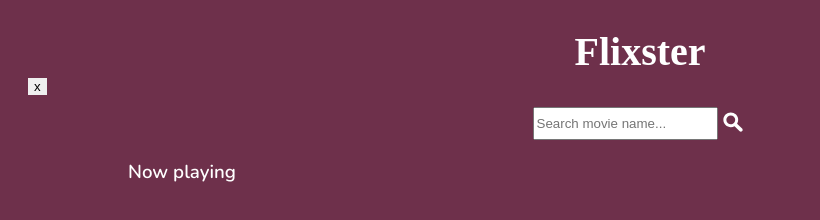
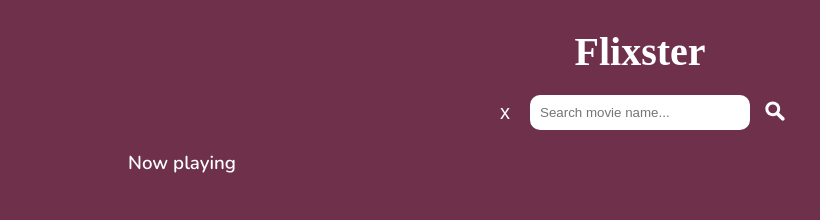
Before and after one commit to awang2330/Flixster, a plain HTML site: page index.html in a window 1280 px wide. Shown: the whole page, without its empty margins (0-820 px from the left). Drawn offline with nearby package versions, Linux system fonts and the light colour scheme; no server answers; a web font is replaced by a local one.

Commit message:
style for search bar

```diff
--- a/style.css
+++ b/style.css
@@ -24,7 +24,30 @@ h3 {
 form {
   display: flex;
   justify-content: center;
-  margin: 10px;
+}
+
+form input[type="text"] {
+  border: none;
+  padding: 10px;
+  border-radius: 10px;
+  width: 200px;
+  margin: 0 10px;
+}
+
+#search-bar-commands {
+  display: flex;
+  justify-content: center;
+  align-items: center;
+  margin: 20px;
+}
+
+.exit-search {
+  background: transparent;
+  color: #fff;
+  font-size: 20px;
+  width: 30px;
+  height: 30px;
+  cursor: pointer;
 }
 
 button {
@@ -52,6 +75,7 @@ button {
   margin-right: 100px;
 }
 
+/* Movie Containers */
 .movie-container {
   margin-bottom: 15px;
   width: 180px;
@@ -77,6 +101,7 @@ button {
   display: none;
 }
 
+/* Load More Button */
 #load-more-align {
   display: flex;
   justify-content: center;
@@ -97,6 +122,7 @@ button {
   border: 2px solid #e4bfb3;
 }
 
+/* Responsive */
 @media only screen and (max-width: 1000px) {
   #align-playing {
     margin-left: 50px;
```
Also changed, not shown: 1 other file.
